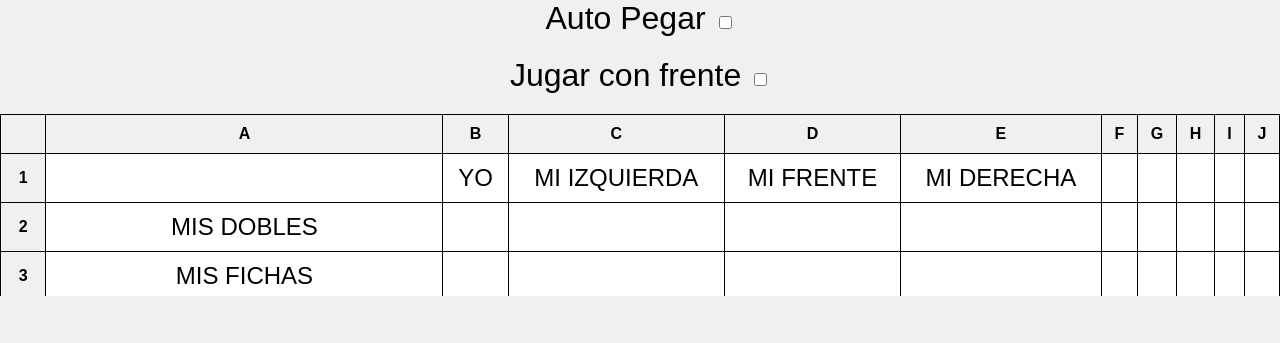
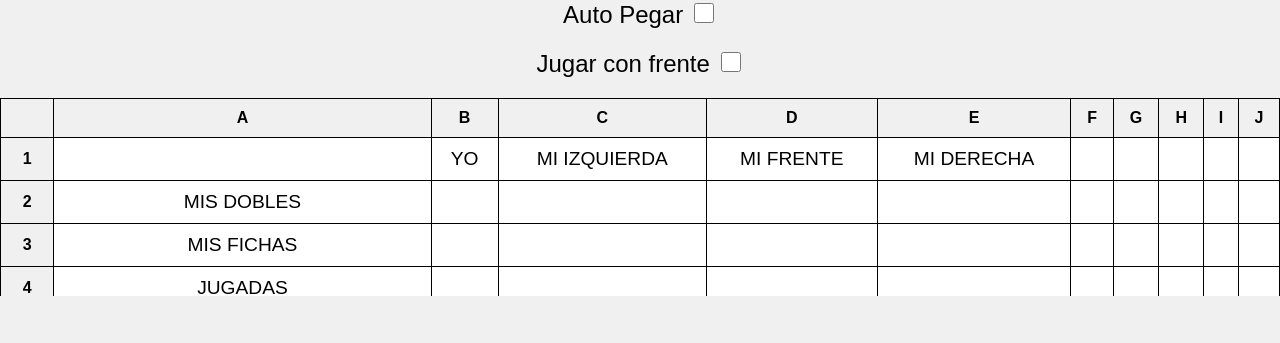
Before and after one commit to mastersonnic/Trading, a plain HTML site: page index.html in a window 1280 px wide. Shown: the top 343 px of the page. Drawn offline with Linux system fonts and the light colour scheme.

Commit message:
Update styles.css
Css

```diff
--- a/styles.css
+++ b/styles.css
@@ -16,7 +16,12 @@ body {
 
 .switch-container {
     margin-bottom: 20px;
-    font-size: 2rem; /* Hacer el switch más grande */
+    font-size: 1.5rem; /* Hacer el switch más grande */
+}
+
+.switch-container input[type="checkbox"] {
+    width: 20px; /* Aumentar el tamaño del checkbox */
+    height: 20px; /* Aumentar el tamaño del checkbox */
 }
 
 .grid-container {
@@ -45,7 +50,7 @@ th, .grid-container th, .grid-container td:first-child {
 td[contenteditable="true"] {
     background-color: #fff;
     cursor: pointer;
-    font-size: 1.5rem; /* Aumentar el tamaño de las letras de las celdas */
+    font-size: 1.2rem; /* Aumentar el tamaño de las letras de las celdas */
 }
 
 .domino-set, .number-list {
```
